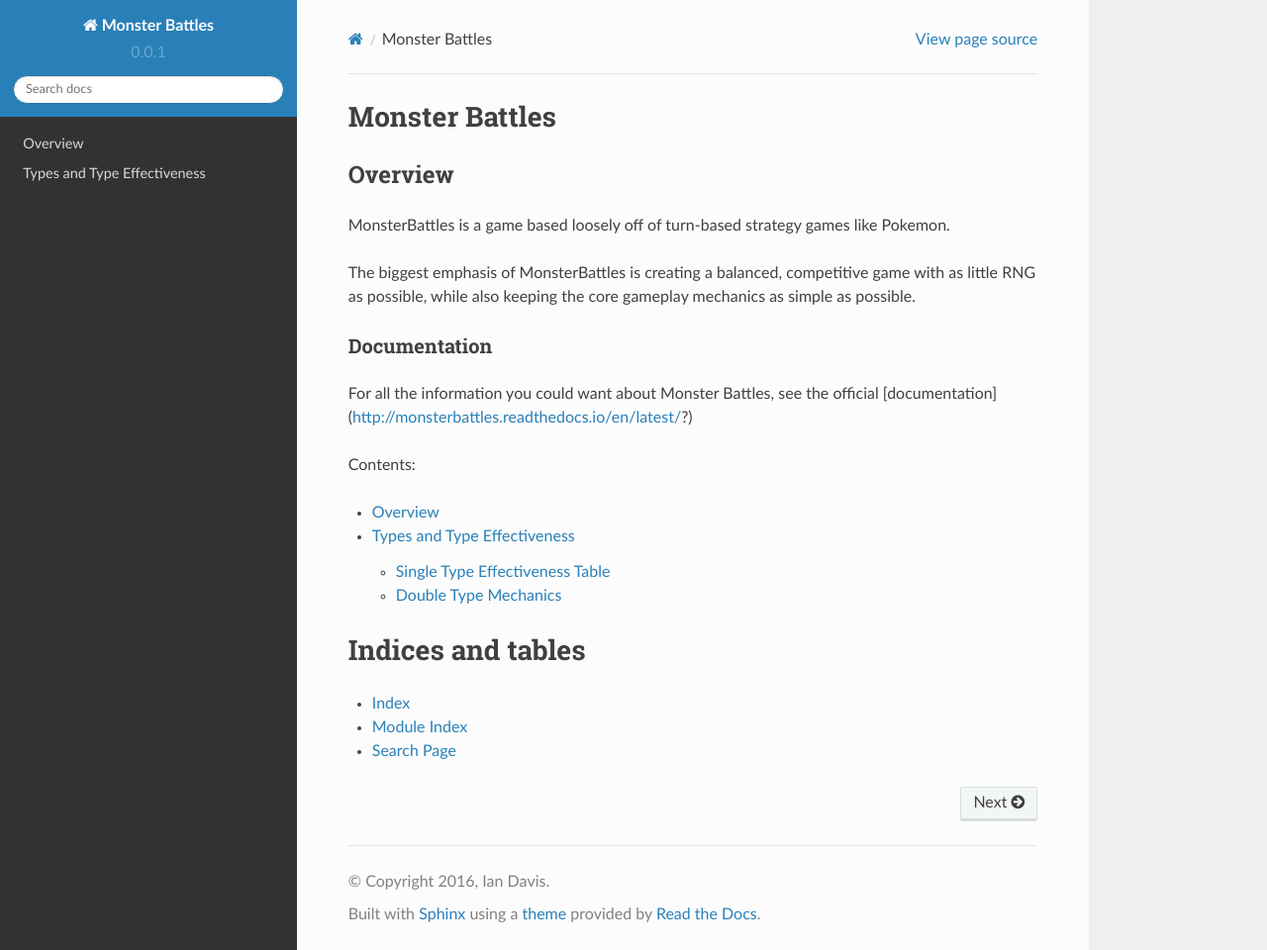
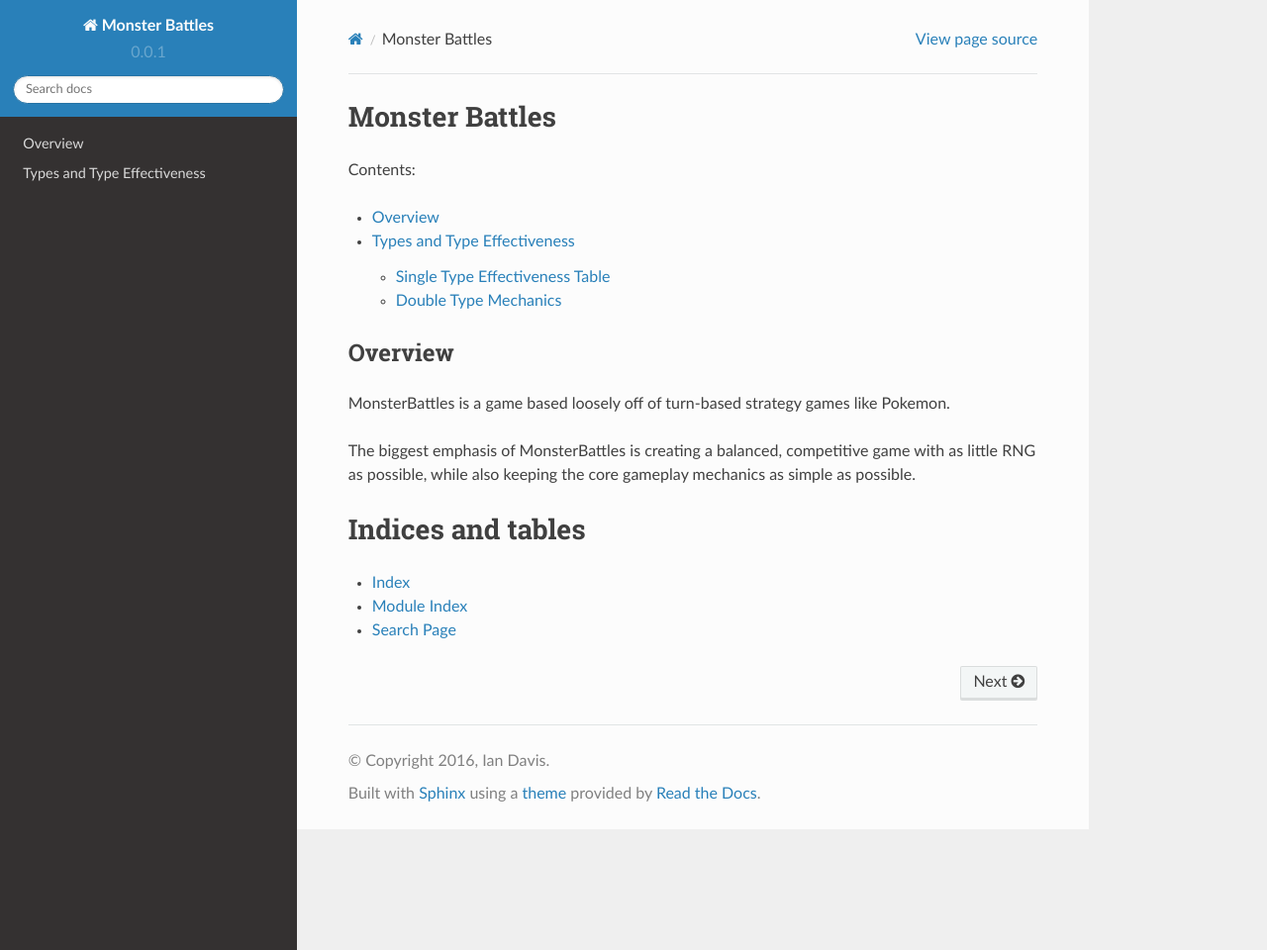
Before and after one commit to TheKewlStore/MonsterBattles, a Sphinx documentation site: the page built from doc/source/index.rst, in a window 1280 px wide and 960 px high. Shown: the whole window at 99% size. Built offline with Sphinx 7.4.7 and the Read the Docs theme 2.0.0, drawn with Linux system fonts in a browser that asks for light colours.

Commit message:
Updating documentation

```diff
--- a/README.rst
+++ b/README.rst
@@ -4,7 +4,3 @@
 
 The biggest emphasis of MonsterBattles is creating a balanced, competitive game with as little RNG as possible,
 while also keeping the core gameplay mechanics as simple as possible.
-
-Documentation
-^^^^^^^^^^^^^^^^^
-For all the information you could want about Monster Battles, see the official [documentation](http://monsterbattles.readthedocs.io/en/latest/?)
--- a/doc/source/index.rst
+++ b/doc/source/index.rst
@@ -1,7 +1,5 @@
 Monster Battles
 ===========================================
-.. include:: ../../README.rst
-
 Contents:
 
 .. toctree::
@@ -10,6 +8,7 @@
    overview
    Types and Type Effectiveness <type-effectiveness>
 
+.. include:: ../../README.rst
 
 Indices and tables
 ==================
```
